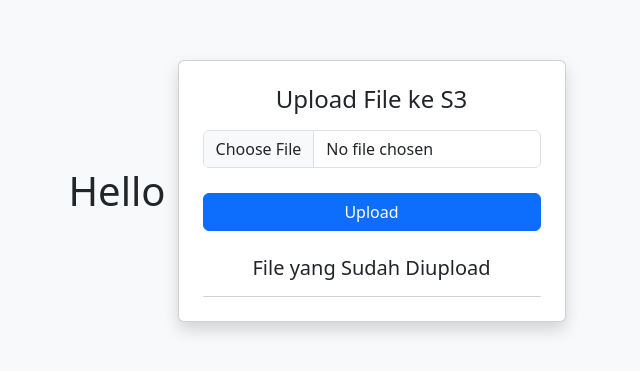
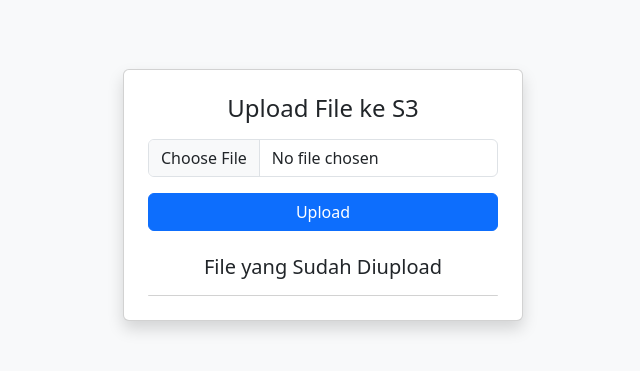
Before and after one commit to Ramzisyuhada/Kisi_UTS_Cloud, a plain HTML site: page index.html in a window 1280 px wide. Shown: the part 205-576 px from the top of the page, without its empty margins (317-957 px from the left). Drawn offline with nearby package versions, Linux system fonts and the light colour scheme; no server answers.

Commit message:
Test CI/CD 1

```diff
--- a/index.html
+++ b/index.html
@@ -7,7 +7,7 @@
     <link href="https://cdn.jsdelivr.net/npm/bootstrap@5.3.0/dist/css/bootstrap.min.css" rel="stylesheet">
 </head>
 <body class="bg-light d-flex justify-content-center align-items-center vh-100">
-<h1>Hello<h1>
+
     <div class="container text-center">
         <div class="card shadow p-4" style="max-width: 400px; margin: auto;">
             <h1 class="h4 mb-3">Upload File ke S3</h1>
```
